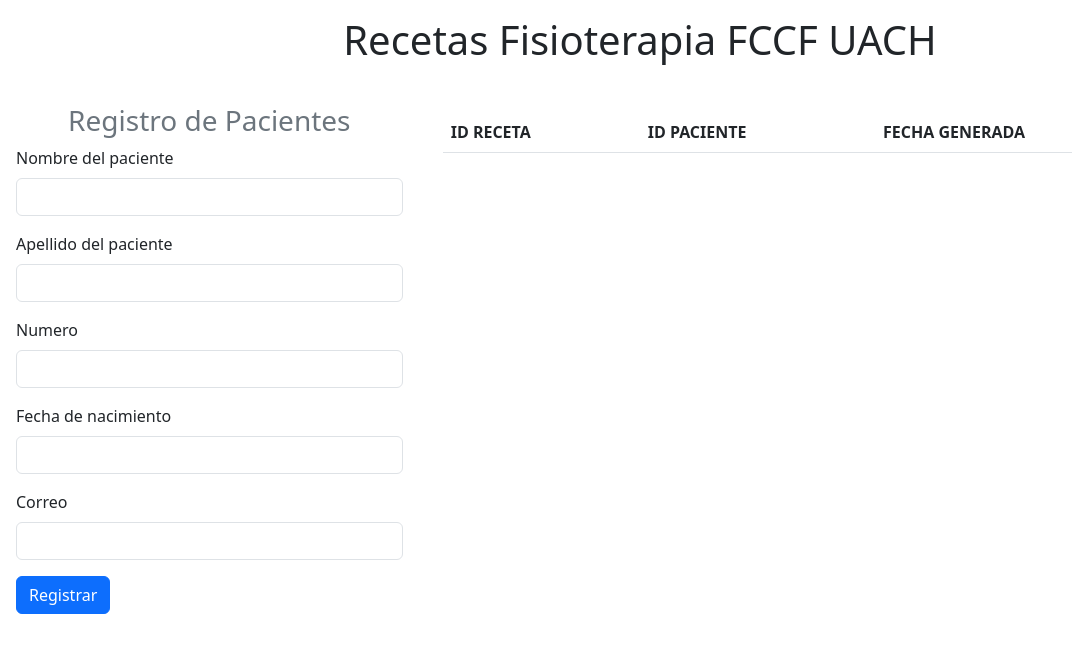
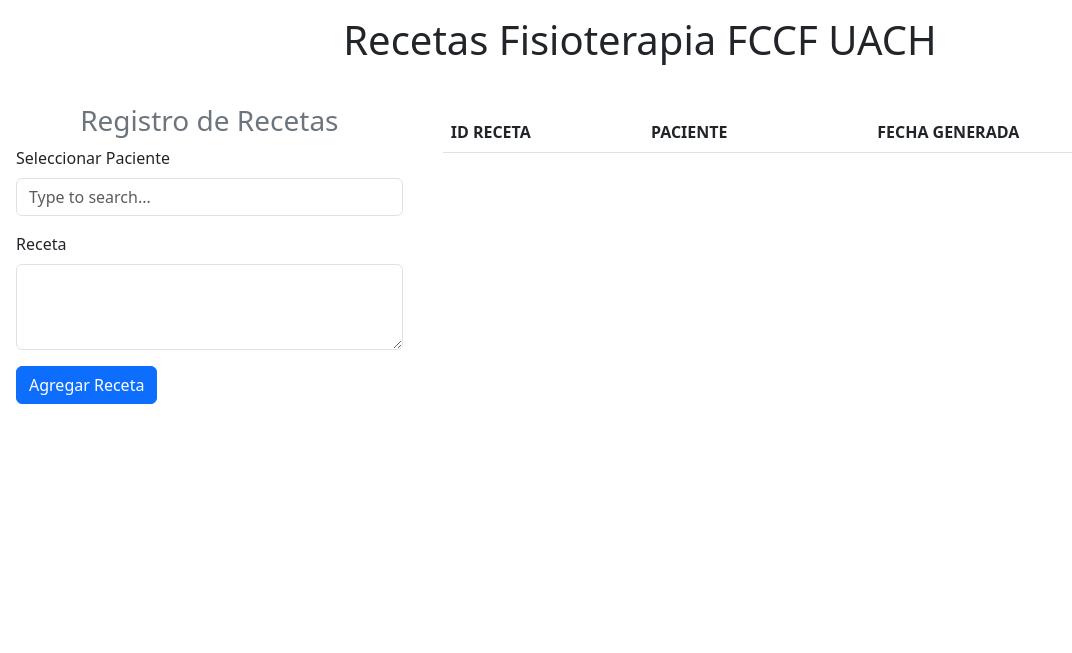
Before and after one commit to mamueljr/fccf-recetas, a PHP site: page /main_recetas.php in a window 1280 px wide. Shown: the top 653 px of the page, without its empty margins (0-1072 px from the left). Run offline with PHP 8.4, Linux system fonts and the light colour scheme; data comes from the database, SQL or seed files in the repository; data that the repository does not hold is empty; some libraries are stand-ins or nearby versions.

Commit message:
Update main_recetas.php

```diff
--- a/main_recetas.php
+++ b/main_recetas.php
@@ -25,39 +25,38 @@
         ?>
     <div class="container-fluid row">
         <form class="col-4 p-3" method="POST">
-            <h3 class="text-center text-secondary">Registro de Pacientes</h3>
+            <h3 class="text-center text-secondary">Registro de Recetas</h3>
             <?php
 
             include "controlador/registro_pacientes.php"
                 ?>
             <div class="mb-3">
-                <label for="exampleInputEmail1" class="form-label">Nombre del paciente</label>
-                <input type="text" class="form-control" name="nombre">
+                <label for="exampleDataList" class="form-label">Seleccionar Paciente</label>
+                <input class="form-control" list="datalistOptions" id="exampleDataList" placeholder="Type to search...">
+                <datalist id="datalistOptions">
+                    <option value="San Francisco">
+                    <option value="New York">
+                    <option value="Seattle">
+                    <option value="Los Angeles">
+                    <option value="Chicago">
+                </datalist>
+                <!-- <label for="exampleInputEmail1" class="form-label">Seleccionar Paciente</label>
+                <input type="text" class="form-control" name="nombre"> -->
             </div>
             <div class="mb-3">
-                <label for="exampleInputEmail1" class="form-label">Apellido del paciente</label>
-                <input type="text" class="form-control" name="apellido">
+                <label for="exampleFormControlTextarea1" class="form-label">Receta</label>
+                <textarea class="form-control" id="receta" rows="3"></textarea>
             </div>
-            <div class="mb-3">
-                <label for="exampleInputEmail1" class="form-label">Numero</label>
-                <input type="text" class="form-control" name="numerop">
-            </div>
-            <div class="mb-3">
-                <label for="exampleInputEmail1" class="form-label">Fecha de nacimiento</label>
-                <input type="text" class="form-control" name="fechan">
-            </div>
-            <div class="mb-3">
-                <label for="exampleInputEmail1" class="form-label">Correo</label>
-                <input type="text" class="form-control" name="correo">
-            </div>
-            <button type="submit" class="btn btn-primary" name="btn-registrar" value="ok">Registrar</button>
+
+            <button type="submit" class="btn btn-primary" name="btn-registrar" value="ok">Agregar Receta</button>
         </form>
         <div class="col-8 p-4">
             <table class="table">
                 <thead class="bg=info">
                     <tr>
                         <th scope="col">ID RECETA</th>
-                        <th scope="col">ID PACIENTE</th>
+                        <th scope="col">PACIENTE</th>
+                        <th scope="col"></th>
                         <th scope="col">FECHA GENERADA</th>
                         <th scope="col"></th>
                     </tr>
@@ -65,14 +64,18 @@
                 <tbody>
                     <?php
                     include "modelo/conexion.php";
-                    $sql = $conexion->query("select * from recetas ");
+                    //$sql = $conexion->query("SELECT * from recetas ");
+                    $sql = $conexion->query("SELECT * from recetas r INNER JOIN pacientes p ON r.ID_PACIENTE=p.ID ");
                     while ($datos = $sql->fetch_object()) { ?>
                         <tr>
                             <td>
                                 <?= $datos->ID_RECETA ?>
                             </td>
                             <td>
-                                <?= $datos->ID_PACIENTE ?>
+                                <?= $datos->NOMBRE ?>
+                            </td>
+                            <td>
+                                <?= $datos->APELLIDO ?>
                             </td>
                             <td>
                                 <?= $datos->FECHA_GENERADA ?>
```
